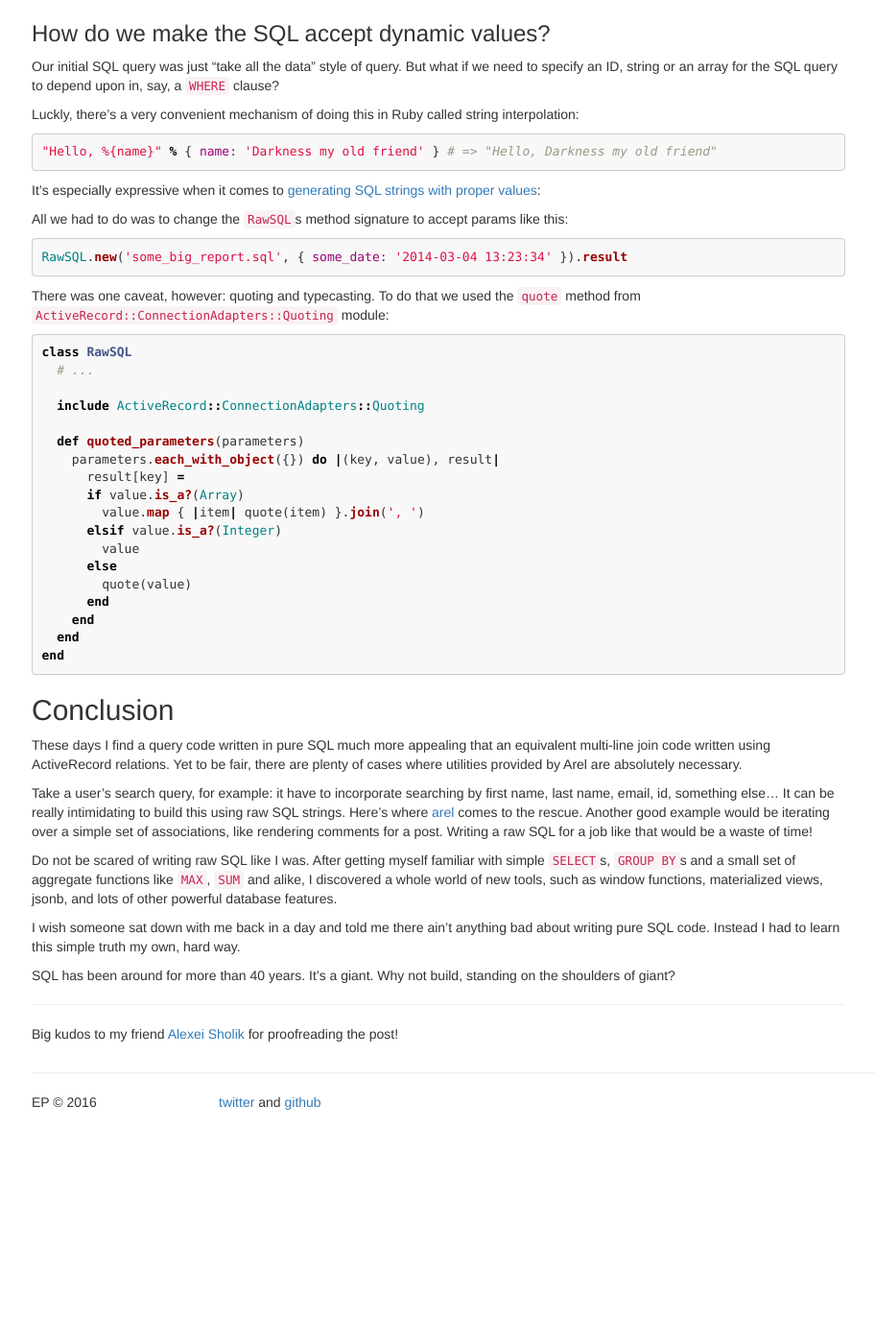
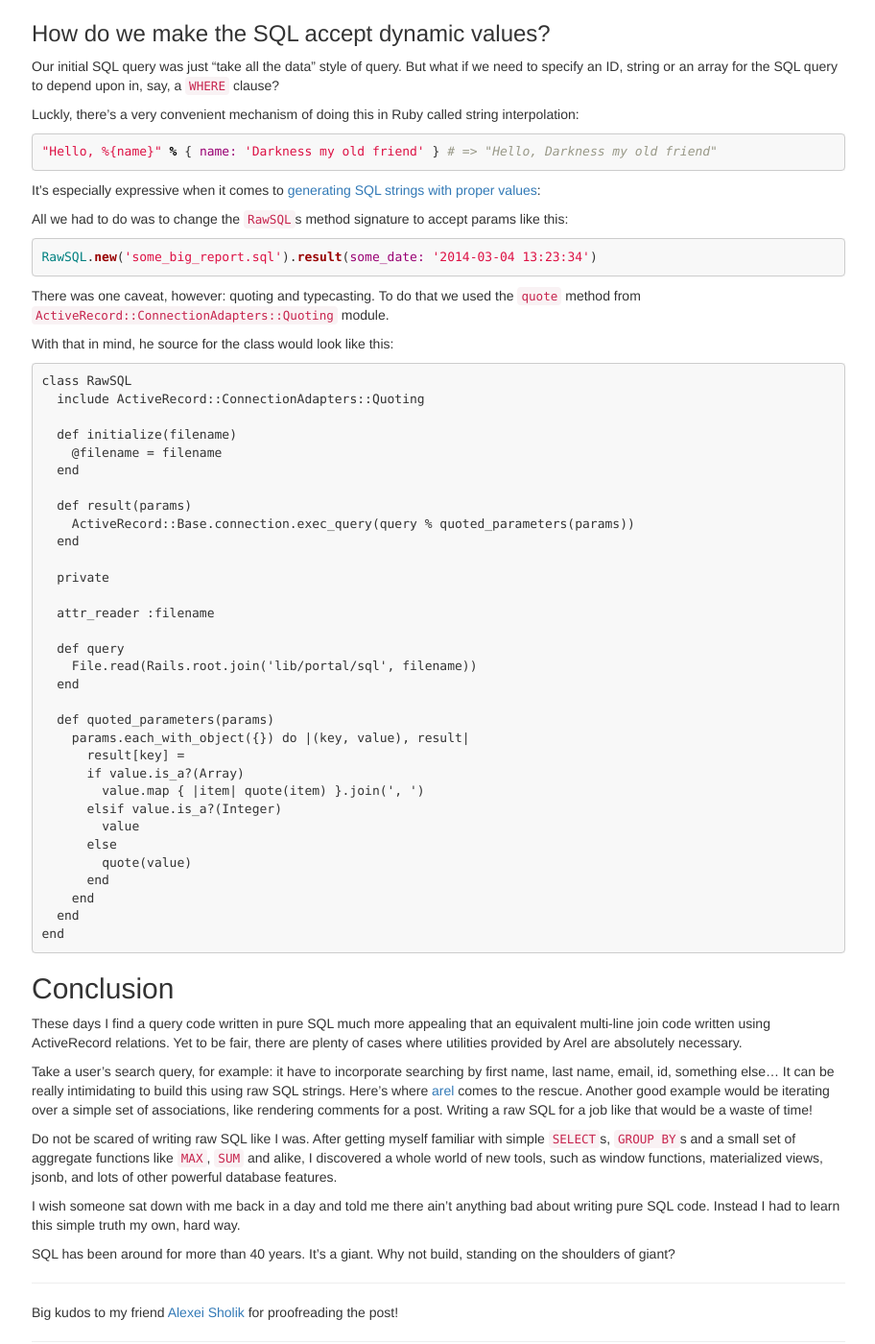
Before and after one commit to gmile/gmile.github.io, a Jekyll site: the page built from _posts/2016-02-01-raw-sql-in-a-rails-project.md, in a window 1280 px wide and 1400 px high, scrolled down 2506 px. Shown: the whole window at 96% size, without its empty margins (37-949 px from the left). Built offline with Jekyll 4.4.1, drawn with Linux system fonts in a browser that asks for light colours; before the commit the page ends 3764 px from its top, so only the background shows below that; some of the changed text lies outside the part shown.

Commit message:
Added source code sample

````diff
--- a/_posts/2016-02-01-raw-sql-in-a-rails-project.md
+++ b/_posts/2016-02-01-raw-sql-in-a-rails-project.md
@@ -127,19 +127,35 @@ It's especially expressive when it comes to [generating SQL strings with proper
 All we had to do was to change the `RawSQL`s method signature to accept params like this:
 
 ```ruby
-RawSQL.new('some_big_report.sql', { some_date: '2014-03-04 13:23:34' }).result
+RawSQL.new('some_big_report.sql').result(some_date: '2014-03-04 13:23:34')
 ```
 
-There was one caveat, however: quoting and typecasting. To do that we used the [`quote`](https://github.com/rails/rails/blob/v4.2.5.1/activerecord/lib/active_record/connection_adapters/abstract/quoting.rb#L8) method from `ActiveRecord::ConnectionAdapters::Quoting` module:
+There was one caveat, however: quoting and typecasting. To do that we used the [`quote`](https://github.com/rails/rails/blob/v4.2.5.1/activerecord/lib/active_record/connection_adapters/abstract/quoting.rb#L8) method from `ActiveRecord::ConnectionAdapters::Quoting` module.
 
-```ruby
+With that in mind, he source for the class would look like this:
+
+```
 class RawSQL
-  # ...
-
   include ActiveRecord::ConnectionAdapters::Quoting
 
-  def quoted_parameters(parameters)
-    parameters.each_with_object({}) do |(key, value), result|
+  def initialize(filename)
+    @filename = filename
+  end
+
+  def result(params)
+    ActiveRecord::Base.connection.exec_query(query % quoted_parameters(params))
+  end
+
+  private
+
+  attr_reader :filename
+
+  def query
+    File.read(Rails.root.join('lib/portal/sql', filename))
+  end
+
+  def quoted_parameters(params)
+    params.each_with_object({}) do |(key, value), result|
       result[key] =
       if value.is_a?(Array)
         value.map { |item| quote(item) }.join(', ')
@@ -168,3 +184,7 @@ SQL has been around for more than 40 years. It's a giant. Why not build, standin
 ---
 
 Big kudos to my friend [Alexei Sholik](https://github.com/alco/) for proofreading the post!
+
+---
+
+**Update**. Added sample source code for `RawSQL` class.
````
